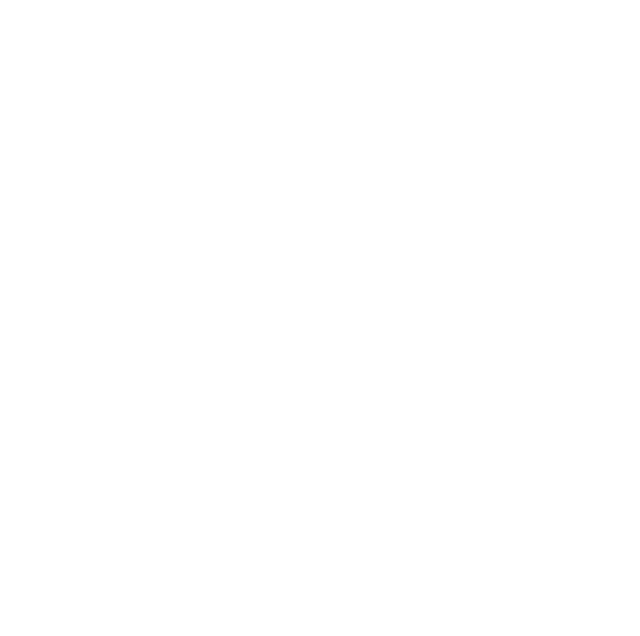
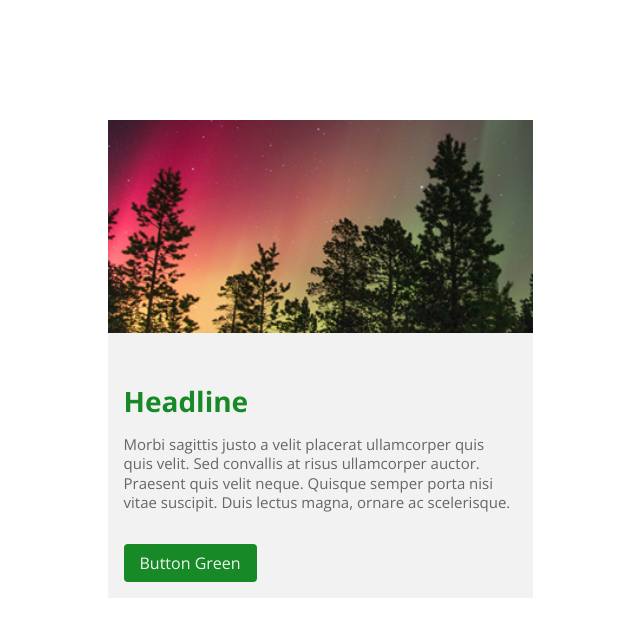
Before and after one commit to mayraalonzo/responsive-layout, a plain HTML site: page index.html in a window 1280 px wide. Shown: the whole page, without its empty margins (320-960 px from the left). Drawn offline with nearby package versions, Linux system fonts and the light colour scheme.

Commit message:
updated css

```diff
--- a/index.html
+++ b/index.html
@@ -1,4 +1,5 @@
 <!DOCTYPE html>
+<html>
     <head>
         <meta charset="UTF-8">
         <meta name="viewport" content="width=device-width, initial-scale=1.0">
@@ -9,7 +10,18 @@
         <title>TargetLayout01</title>
     </head>
     <body>
-    <nav>
 
-    </nav>
+        <div class="card-container">
+            <div class="card">
+                <img src="images/img1.jpg">
+                <div class="card-content">
+                    <h3>Headline</h3>
+                    <p>Morbi sagittis justo a velit placerat ullamcorper quis quis velit. Sed convallis at risus ullamcorper auctor. Praesent quis velit neque. Quisque semper porta nisi vitae suscipit. Duis lectus magna, ornare ac scelerisque.</p>
+                    <a href="" class="btn">Button Green</a>
+                </div>
+            </div>
+        </div>
+
+
     </body>
+</html>
--- a/style.css
+++ b/style.css
@@ -1,5 +1,21 @@
 /* this is how to put font in css
 font-family: "Open Sans", sans-serif;
+
+
+// <uniquifier>: Use a unique and descriptive class name
+// <weight>: Use a value from 300 to 800
+
+.open-sans-<uniquifier> {
+  font-family: "Open Sans", serif;
+  font-optical-sizing: auto;
+  font-weight: <weight>;
+  font-style: normal;
+  font-variation-settings:
+    "wdth" 100;
+}
+
+
+background color #FFFFFF
 this is color of nav bar #383E4C
 this is the color of the words in nav bar #FCFCFC
 this is the color of the nav bar sections when hovered over #49505F
@@ -7,5 +23,58 @@ this is the color of the box around nav bar sections #515866
 this is the color of the green button #178A27
 this is the color of the blue button #1686C1
 this is the color of the red button #852406
-this is the color of the gray #F2F2F2
+this is the color of background of cards #F2F2F2
+this is the color of the headers in the cards #666666
+this is the color of the paragraphs in the cards #4A4A4A
 this is the color of the send button */
+
+body {
+    font-family: "Open Sans", sans-serif;
+    background-color: #FFFFFF;
+}
+
+.card-container {
+    display: flex;
+    justify-content: center;
+    flex-wrap: wrap;
+    margin-top: 100px;
+}
+
+.card {
+    width: 425px;
+    background-color: #F2F2F2;
+    overflow: hidden;
+    margin: 20px;
+}
+
+.card img {
+    width: 100%;
+    height: auto;
+}
+
+.card-content {
+    padding: 16px;
+}
+
+.card-content h3 {
+    font-size: 28px;
+    margin-bottom: 8px;
+    color: #178A27;
+}
+
+.card-content p {
+    color: #666666;
+    font-size: 15px;
+    line-height: 1.3;
+}
+
+.card-content .btn {
+    display: inline-block;
+    padding: 8px 16px;
+    background-color: #178A27;
+    text-decoration: none;
+    border-radius: 4px;
+    margin-top: 16px;
+    color: #EFF7F1;
+    justify-content: center;
+}
```
Lines whose indentation alone changed are shown as unchanged.
